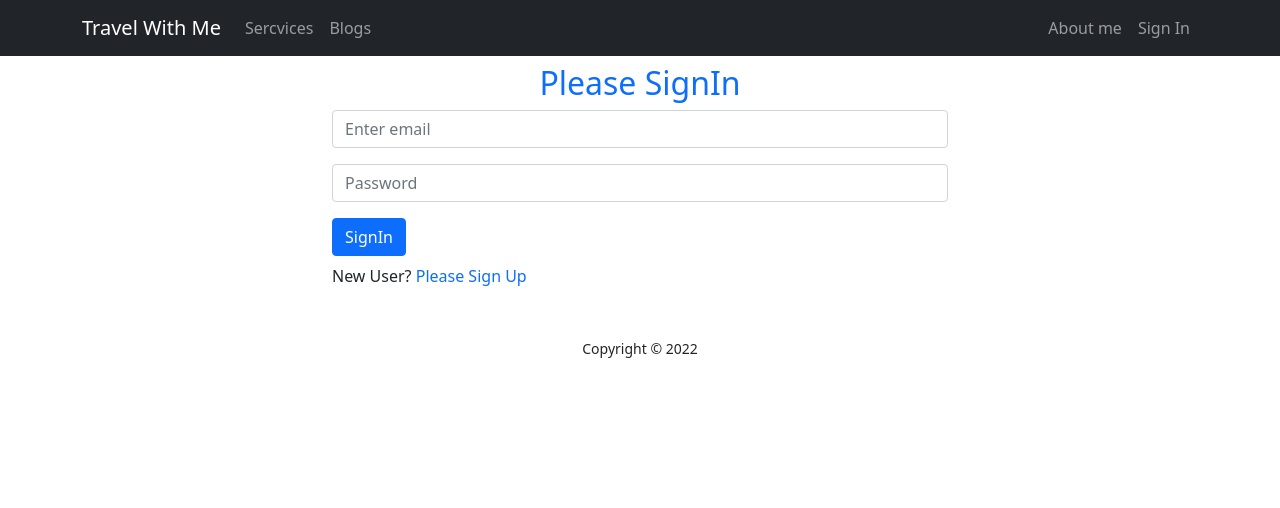
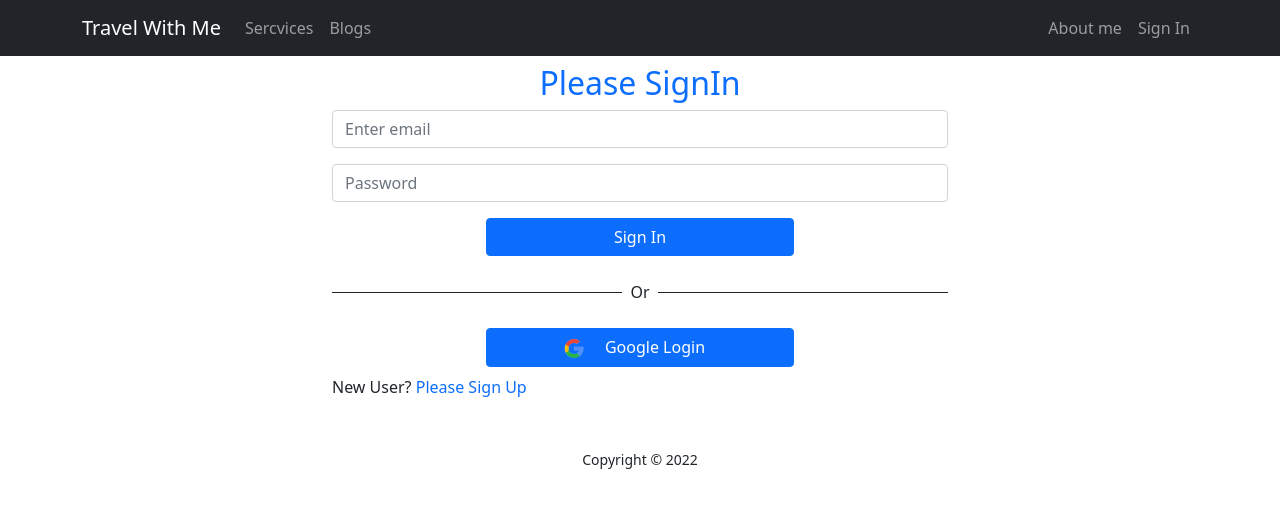
Before and after one commit to ahmed6394/travel-with-me, a React (Create React App) app: page /signin in a window 1280 px wide. Shown: the top 508 px of the page. Built offline with nearby package versions, Linux system fonts and the light colour scheme; no server answers.

Commit message:
log in authentication updated

```diff
--- /dev/null
+++ b/src/Pages/Login/GoogleSignin/GoogleSignin.js
@@ -0,0 +1,40 @@
+import React from "react";
+import { useSignInWithGoogle } from "react-firebase-hooks/auth";
+import { useNavigate } from "react-router-dom";
+import auth from "../../../firebase.init";
+import google from "../../../images/google.png";
+
+const GoogleSignin = () => {
+  const [signInWithGoogle, user, error] = useSignInWithGoogle(auth);
+  const navigate = useNavigate();
+  let errorElement;
+  if (error) {
+    errorElement = <p className="text-danger">Error: {"User Not Found"}</p>;
+  }
+
+  if (user) {
+    return navigate("/home");
+  }
+
+  return (
+    <div>
+      <div className="d-flex align-items-center">
+        <div className="bg-dark w-50" style={{ height: "1px" }}></div>
+        <p className="mt-3 px-2">Or</p>
+        <div className="bg-dark w-50" style={{ height: "1px" }}></div>
+      </div>
+      {errorElement}
+      <div>
+        <button
+          onClick={() => signInWithGoogle()}
+          className="btn btn-primary w-50 d-block mx-auto my-2 color-white"
+        >
+          <img src={google} alt="" />
+          <span className="px-3">Google Login</span>
+        </button>
+      </div>
+    </div>
+  );
+};
+
+export default GoogleSignin;
--- a/src/Pages/Login/Signin/Singin.js
+++ b/src/Pages/Login/Signin/Singin.js
@@ -3,6 +3,7 @@ import { Button, Form } from "react-bootstrap";
 import { Link, useLocation, useNavigate } from "react-router-dom";
 import { useSignInWithEmailAndPassword } from "react-firebase-hooks/auth";
 import auth from "../../../firebase.init";
+import GoogleSignin from "../GoogleSignin/GoogleSignin";
 
 const Singin = () => {
   const [signInWithEmailAndPassword, user, loading, error] =
@@ -51,10 +52,15 @@ const Singin = () => {
           />
         </Form.Group>
 
-        <Button className="align-items-cente" variant="primary" type="submit">
-          SignIn
+        <Button
+          className="btn w-50 d-block mx-auto my-2"
+          variant="primary"
+          type="submit"
+        >
+          Sign In
         </Button>
       </Form>
+      <GoogleSignin></GoogleSignin>
       <p className="mt-2">
         New User?{"  "}
         <Link
--- a/src/Pages/Login/Signup/Signup.js
+++ b/src/Pages/Login/Signup/Signup.js
@@ -51,7 +51,11 @@ const Signup = () => {
             required
           />
         </Form.Group>
-        <Button variant="primary" type="submit">
+        <Button
+          className="btn w-50 d-block mx-auto my-2"
+          variant="primary"
+          type="submit"
+        >
           Submit
         </Button>
       </Form>
--- a/src/Pages/Shared/Footer/Footer.js
+++ b/src/Pages/Shared/Footer/Footer.js
@@ -2,7 +2,7 @@ import React from "react";
 
 const Footer = () => {
   return (
-    <footer className="text-center mt-5">
+    <footer className="text-center mt-5 ">
       <p>
         <small>Copyright &copy; {new Date().getFullYear()} </small>
       </p>
```
Also changed, not shown: src/images/google.png (added).
